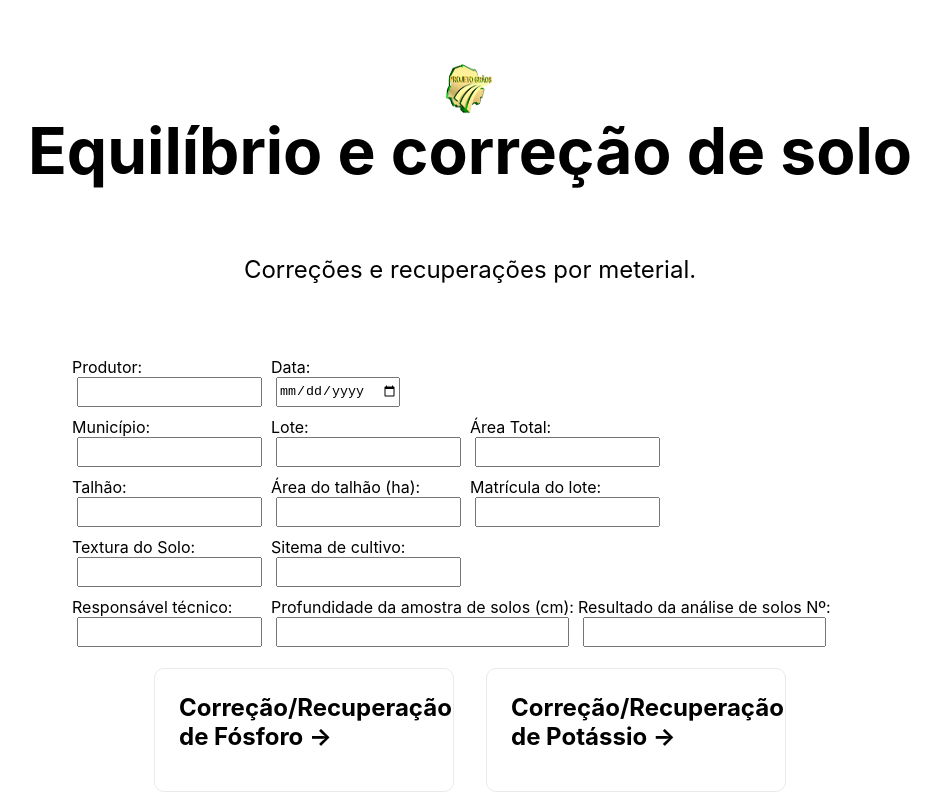
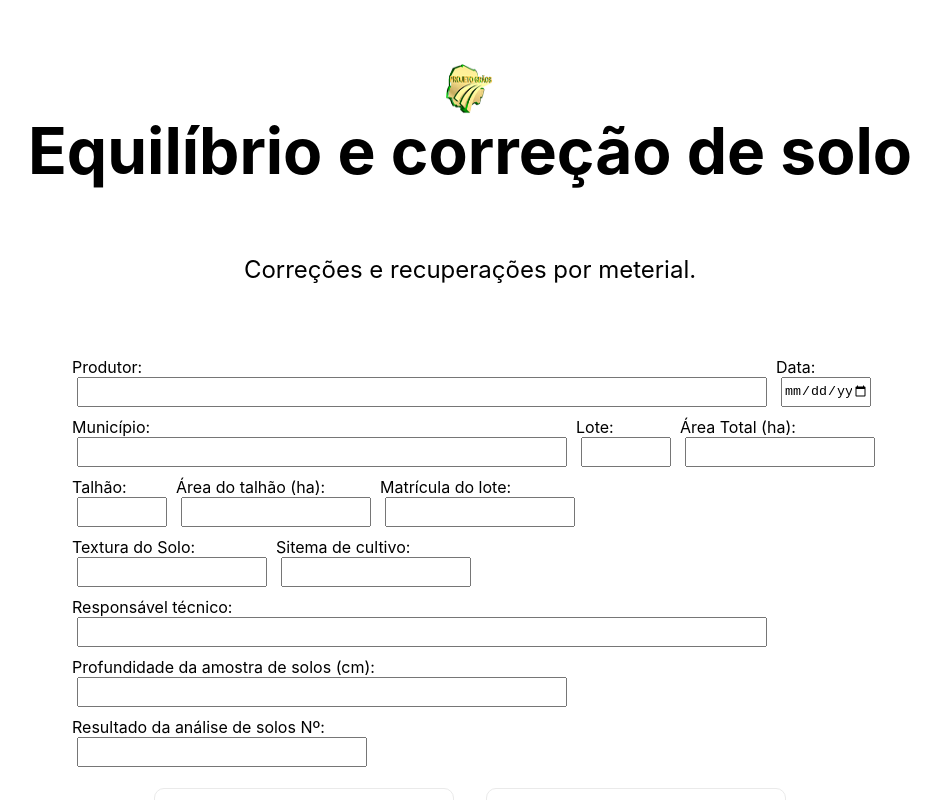
Before and after one commit to MatheusPSantos/sa-soilcorrection-interface, a Next.js app: page / in a window 1280 px wide. Shown: the top 800 px of the page, without its empty margins (170-1111 px from the left). Built offline with nearby package versions, Linux system fonts and the light colour scheme.

Commit message:
Atualizando inputs da págaina principal com o estilo de largura do css

```diff
--- a/components/Input/index.js
+++ b/components/Input/index.js
@@ -3,7 +3,6 @@ import styled from "styled-components";
 export const Input = styled.input`
     height: 30px;
     margin: 0px 5px;
-
     &:hover {
         border: blue 1px solid;
     }
--- a/pages/index.js
+++ b/pages/index.js
@@ -25,7 +25,7 @@ export default function Home() {
 
         <section className={styles.grid_left}>
           <div className={styles.row}>
-            <InputField>
+            <InputField className="w-700">
               <label htmlFor="produtor">Produtor:</label>
               <Input
                 name="produtor"
@@ -34,7 +34,7 @@ export default function Home() {
                 onChange={() => { }}
               />
             </InputField>
-            <InputField>
+            <InputField className="w-100">
               <label htmlFor="data">Data:</label>
               <Input
                 name="data"
@@ -46,7 +46,7 @@ export default function Home() {
           </div>
 
           <div className={styles.row}>
-            <InputField>
+            <InputField className="w-500">
               <label htmlFor="municipio">Município:</label>
               <Input
                 id="municipio"
@@ -55,7 +55,7 @@ export default function Home() {
                 onChange={() => { }}
               />
             </InputField>
-            <InputField>
+            <InputField className="w-100">
               <label htmlFor="lote">Lote:</label>
               <Input
                 id="lote"
@@ -64,8 +64,8 @@ export default function Home() {
                 onChange={() => { }}
               />
             </InputField>
-            <InputField>
-              <label htmlFor="area_total">Área Total:</label>
+            <InputField className="w-200">
+              <label htmlFor="area_total">Área Total (ha):</label>
               <Input
                 id="area_total"
                 name="area_total"
@@ -76,7 +76,7 @@ export default function Home() {
           </div>
 
           <div className={styles.row}>
-            <InputField>
+            <InputField className="w-100">
               <label htmlFor="talhao">Talhão:</label>
               <Input
                 id="talhao"
@@ -85,7 +85,7 @@ export default function Home() {
                 onChange={() => { }}
               />
             </InputField>
-            <InputField>
+            <InputField className="w-200">
               <label htmlFor="area_talhao">Área do talhão (ha):</label>
               <Input
                 id="area_talhao"
@@ -94,7 +94,7 @@ export default function Home() {
                 onChange={() => { }}
               />
             </InputField>
-            <InputField>
+            <InputField className="w-200">
               <label htmlFor="matricula_lote">Matrícula do lote:</label>
               <Input
                 id="matricula_lote"
@@ -106,7 +106,7 @@ export default function Home() {
           </div>
 
           <div className={styles.row}>
-            <InputField>
+            <InputField className="w-200">
               <label htmlFor="textura_solo">Textura do Solo:</label>
               <Input
                 id="textura_solo"
@@ -115,7 +115,7 @@ export default function Home() {
                 onChange={() => { }}
               />
             </InputField>
-            <InputField>
+            <InputField className="w-200">
               <label htmlFor="sistema_cultivo">Sitema de cultivo:</label>
               <Input
                 id="sistema_cultivo"
@@ -127,7 +127,7 @@ export default function Home() {
           </div>
 
           <div className={styles.row}>
-            <InputField>
+            <InputField className="w-700">
               <label htmlFor="responsavel_tecnico">Responsável técnico:</label>
               <Input
                 id="responsavel_tecnico"
@@ -136,7 +136,9 @@ export default function Home() {
                 onChange={() => { }}
               />
             </InputField>
-            <InputField>
+          </div>
+          <div className={styles.row}>
+            <InputField className="w-500">
               <label htmlFor="profundidade_solo">Profundidade da amostra de solos (cm):</label>
               <Input
                 id="profundidade_solo"
@@ -147,7 +149,7 @@ export default function Home() {
             </InputField>
           </div>
           <div className={styles.row}>
-            <InputField>
+            <InputField className="w-300">
               <label htmlFor="resultado_analise_solo">Resultado da análise de solos Nº:</label>
               <Input
                 id="resultado_analise_solo"
```
